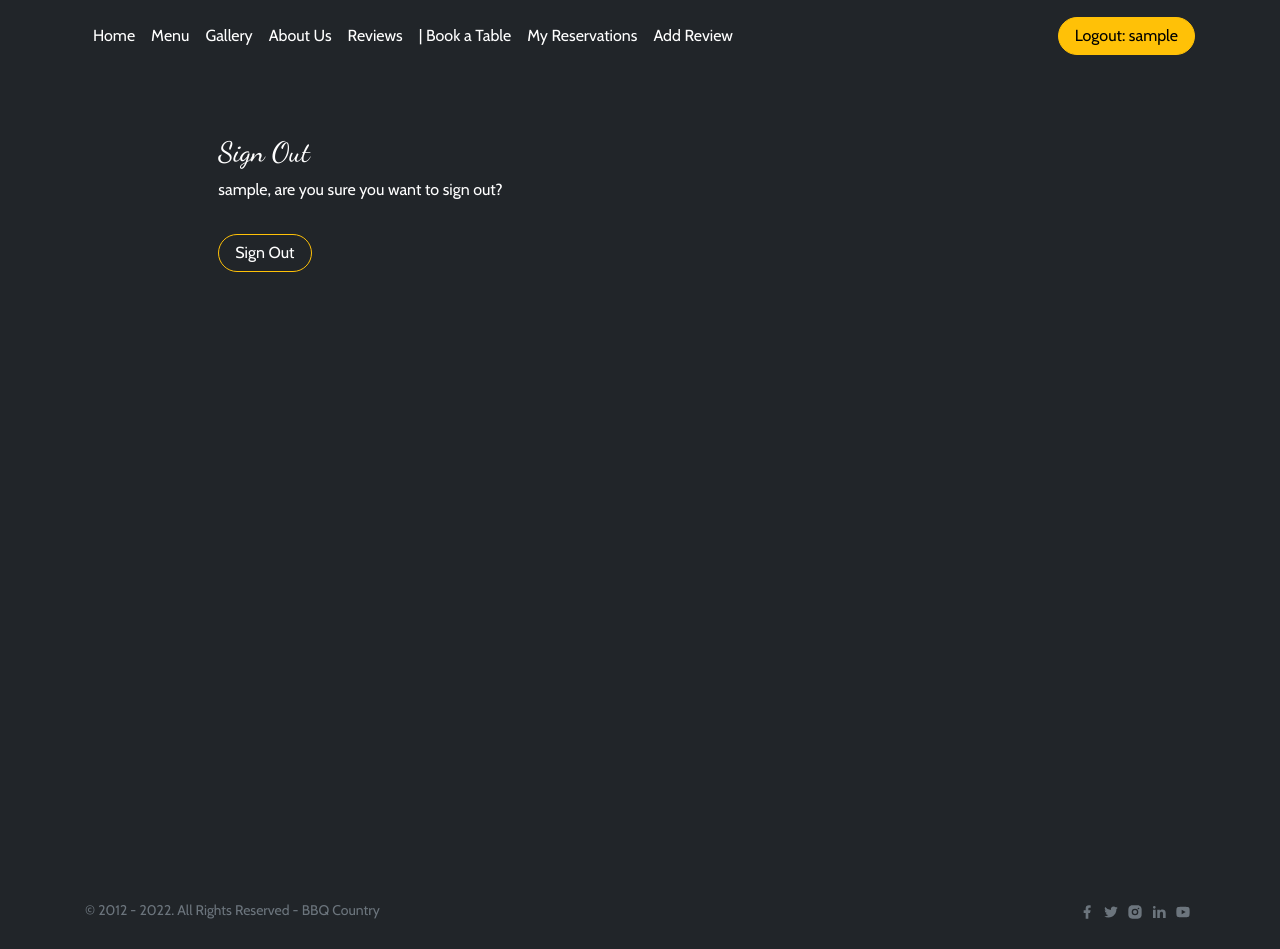
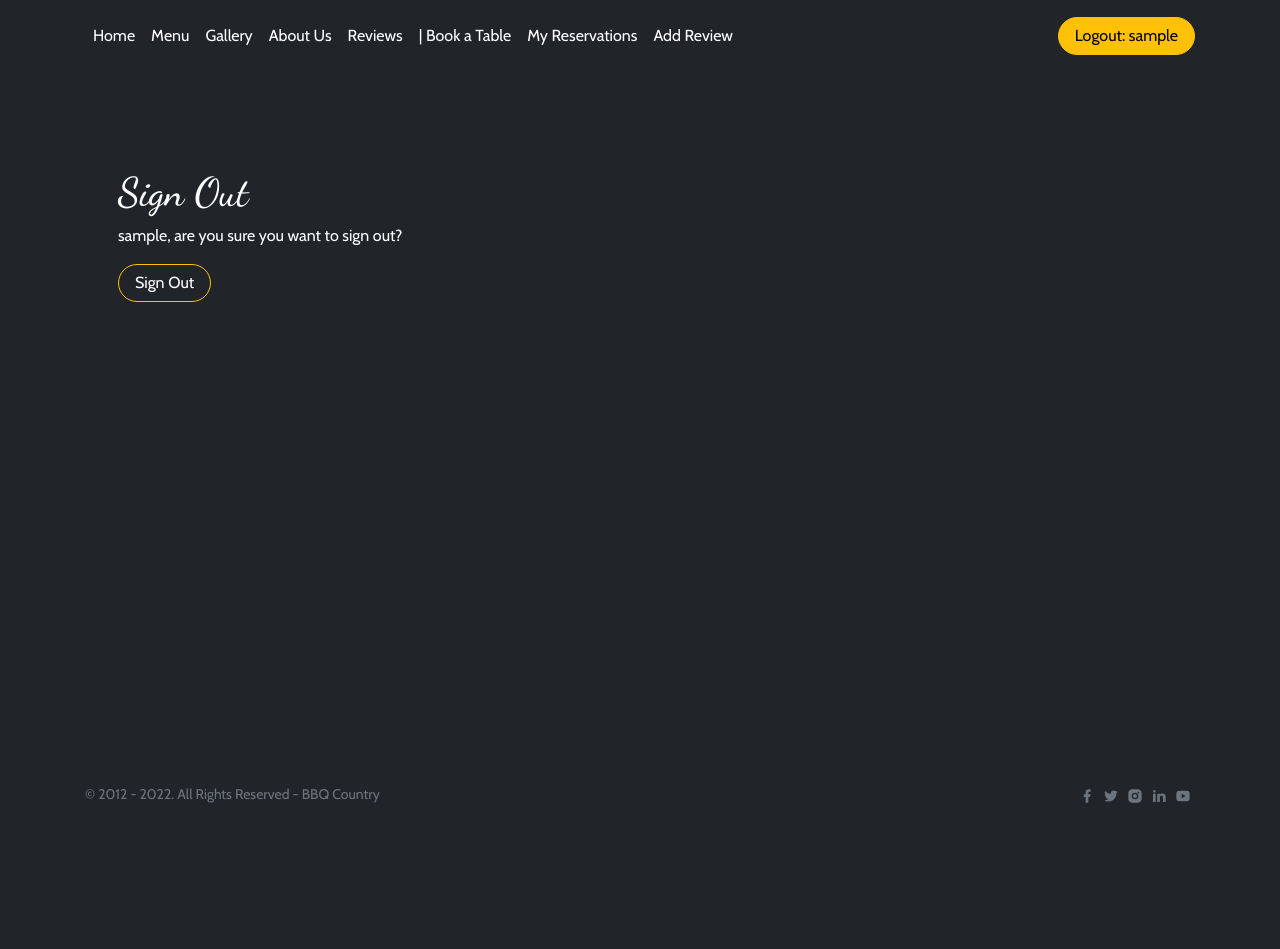
Before and after one commit to Azelliott/bbq-country, a Django app: page /accounts/logout/ in a window 1280 px wide. After the commit the page ends 803 px from the top, so only its background shows below. Run offline with Django 3.2, Linux system fonts and the light colour scheme; the visitor is signed in with stand-in values (Sample User, id 1); some libraries are stand-ins or nearby versions.

Commit message:
Small CSS tweaks on index, menu and reservations, move sign up text to top of the page

```diff
--- a/static/css/style.css
+++ b/static/css/style.css
@@ -2,7 +2,7 @@
 #index-body {
     display: grid;
     grid-template-columns: 1fr 1fr 1fr;
-    grid-template-rows: 100px repeat(auto-fill, minmax(100px, 1fr)) 100px auto;
+    grid-template-rows: 100px repeat(auto-fill, minmax(100px, 1fr)) 100px auto-fill;
     grid-template-areas: 'navbar navbar navbar' 'index-main index-main index-main' '. . .' 'footer footer footer';
 }
 
@@ -13,7 +13,7 @@
     background-repeat: no-repeat;
     background-position: center;
     background-attachment: fixed;
-    min-height: 85vh;
+    min-height: 85.5vh;
 
 }
 
@@ -88,13 +88,13 @@
 #about-body {
     display: grid;
     grid-template-columns: 1fr 1fr 1fr;
-    grid-template-rows: auto repeat(auto-fill, minmax(100px, 1fr)) auto;
+    grid-template-rows: auto repeat(auto-fill, minmax(100px, 1fr)) auto-fill;
     grid-template-areas: 'navbar navbar navbar' 'about about about' 'footer footer footer';
 }
 
 #about-main {
     grid-area: about;
-    min-height: 82vh;
+    min-height: 85.5vh;
 }
 
 label {
@@ -128,7 +128,7 @@ label {
 
 
 #login-main {
-    min-height: 100vh;
+    min-height: 85.5vh;
 }
 
 /* Signup page - allauth */
@@ -141,6 +141,7 @@ label {
 
 #signup-main {
     grid-area: 2 / 1 / 3 / 4;
+    min-height: 85.5vh;
 }
 
 #signup-container {
@@ -159,16 +160,9 @@ label {
 }
 
 /* Sign out page - allauth*/
-#signout-body {
-    display: grid;
-    grid-template-columns: 1fr 1fr 1fr;
-    grid-template-rows: auto auto auto;
-    grid-template-areas: 'navbar navbar navbar' 'signout-main signout-main signout-main' 'footer footer footer';
-}
-
 #signout-main {
     grid-area: signout-main;
-    width: 100%;
+    min-height: 85.5vh;
 }
 
 
@@ -179,6 +173,8 @@ label {
 
 #footer {
     grid-area: footer;
+    min-height: 5vh;
+
 }
 
 #message-container {
@@ -209,6 +205,7 @@ label {
 
 #my_reservations-main {
     grid-area: myreservations-main;
+    min-height: 85.5vh;
 }
 
 #my_reservations-container {
@@ -244,6 +241,7 @@ label {
 
 #add-review-main {
     grid-area: addreview-main;
+    min-height: 85.5vh;
 }
 
 #add-review-container {
@@ -263,6 +261,7 @@ label {
 
 #reviews-main {
     grid-area: reviews-main;
+    min-height: 85.5vh;
 }
 
 #reviews-container {
--- a/templates/about.html
+++ b/templates/about.html
@@ -3,7 +3,7 @@
 {% load static %}
 
 {% block content %}
-    <body class="bg-dark" id="about-body">
+    <div class="bg-dark" id="about-body">
         <section class="bg-dark pb-5 pt-5 text-center text-lg-start text-white-50" id="about-main">
             <div class="container pb-4 pt-4">
                 <div class="align-items-center row">
@@ -21,4 +21,5 @@
                 </div>
             </div>
         </section>
+    </div>
 {% endblock %}
--- a/templates/account/logout.html
+++ b/templates/account/logout.html
@@ -6,17 +6,10 @@
 {% block head_title %}{% trans "Sign Out" %}{% endblock %}
 
 {% block content %}
-<body id="signout-body">
-<div class="background-center-center background-cover bg-dark min-vh-100 pb-5 position-relative pt-5 text-secondary" id="signout-main">
-    <div class="row">
-        <div class="col-md-8 mt-3 offset-md-2 text-white">
-            <h3>{% trans "Sign Out" %}</h3>
-
+<section class="bg-dark pb-5 pt-5 text-center text-lg-start text-white" id="signout-main">
+    <div class="container px-5 my-5" id="sign-up-container">
+  <h1>{% trans "Sign Out" %}</h1>
   <p>{{ user.get_username }}{% trans ', are you sure you want to sign out?' %}</p>
-        </div>
-    </div>
-    <div class="row bg-dark">
-        <div class="col-md-8 mt-3 offset-md-2">
 
   <form method="post" action="{% url 'account_logout' %}">
     {% csrf_token %}
@@ -26,6 +19,5 @@
     <button class="btn btn-outline-warning btn-signup right text-white" type="submit">{% trans 'Sign Out' %}</button>
 </form>
   </div>
-    </div>
-</div>
+  </section>
 {% endblock %}
--- a/templates/add_review.html
+++ b/templates/add_review.html
@@ -8,7 +8,7 @@
 Authenticated users can write the review.
 Review contains title, review and rating.
 Form is posted to database  -->
-    <body class="bg-dark" id="add-review-body">
+    <div class="bg-dark" id="add-review-body">
         <section class="bg-dark pb-3 pt-3 text-center text-lg-start text-white-50" id="add-review-main">
             <div class="container" id="message-container">
                 <div class="row">
@@ -39,5 +39,6 @@ Form is posted to database  -->
                 </div>
             </div>
         </section>
+    </div>
 
 {% endblock %}
--- a/templates/base.html
+++ b/templates/base.html
@@ -27,9 +27,8 @@
         <script src="//cdnjs.cloudflare.com/ajax/libs/timepicker/1.3.5/jquery.timepicker.min.js"></script>
         <!-- Favicon -->
         <link rel="icon" href="{% static 'image/favicon.png' 'image' %}">
-
     </head>
-
+<body>
         <header class="p-3 bg-dark text-white" id="navbar">
             <div class="container">
                 <div class="d-flex flex-wrap align-items-center justify-content-center justify-content-lg-start">
@@ -79,6 +78,7 @@
     {% block content %}
     <!-- Content Goes here -->
     {% endblock content %}
+    </body>
     <footer class="bg-dark pb-3 pt-3 small text-secondary" id="footer">
         <div class="container">
             <div class="align-items-center row">
--- a/templates/booking.html
+++ b/templates/booking.html
@@ -4,7 +4,7 @@
 {% load crispy_forms_tags %}
 
 {% block content %}
-    <body class="bg-dark" id="booking-body">
+    <div class="bg-dark" id="booking-body">
         <div id="booking-messages" class="col-md-8 offset-md-2">
             {% for message in messages %}
             <div class="alert {{ message.tags }} alert-dismissible fade show" id="msg" role="alert">
@@ -48,6 +48,7 @@
                 </form>
             </div>
         </section>
+    </div>
         <script>
             $(function () {
               $("#datepicker").datepicker({
--- a/templates/gallery.html
+++ b/templates/gallery.html
@@ -3,7 +3,7 @@
 {% load static %}
 
 {% block content %}
-<body id="gallery-body">
+<div id="gallery-body">
         <div class="carousel slide" data-bs-ride="carousel" data-bs-keyboard="true" id="gallery-main">
             <ol class="carousel-indicators">
                 <li data-bs-target="#gallery-main" data-bs-slide-to="0" class="active"></li>
@@ -36,6 +36,7 @@
             <a class="carousel-control-prev" href="#gallery-main" role="button" data-bs-slide="prev"> <span class="carousel-control-prev-icon" aria-hidden="true"></span> <span class="visually-hidden">Previous</span> </a>
             <a class="carousel-control-next" href="#gallery-main" role="button" data-bs-slide="next"> <span class="carousel-control-next-icon" aria-hidden="true"></span> <span class="visually-hidden">Next</span> </a>
         </div>
+    </div>
         <script src="//cdnjs.cloudflare.com/ajax/libs/jquery/3.2.1/jquery.min.js"></script>
         <link rel="stylesheet" href="//cdnjs.cloudflare.com/ajax/libs/fancybox/2.1.5/jquery.fancybox.min.css" media="screen"/>
         <script src="//cdnjs.cloudflare.com/ajax/libs/fancybox/2.1.5/jquery.fancybox.min.js"></script>
--- a/templates/index.html
+++ b/templates/index.html
@@ -3,8 +3,7 @@
 {% load static %}
 
 {% block content %}
-
-<body id="index-body">
+<div id="index-body">
     <section class="background-center-center background-cover bg-dark pb-5 position-relative pt-5 text-secondary" id="index-main">
         <div class="container" id="message-container">
             <div class="row">
@@ -30,6 +29,7 @@
             </div>
         </div>
     </section>
+</div>
     <script>
         setTimeout(function () {
             let messages = document.getElementById('msg');
--- a/templates/menu.html
+++ b/templates/menu.html
@@ -3,7 +3,7 @@
 {% load static %}
 
 {% block content %}
-<body id="menu-body">
+<div id="menu-body">
         <section class="background-center-center background-cover bg-dark min-vh-100 pb-5 position-relative pt-5 text-secondary" id="menu-main">
             <div class="bg-white border-white card" id="card-1">
                 <img class="h-75 img-thumbnail w-100" src="https://images.unsplash.com/photo-1611354609291-69aba96e45df?crop=entropy&cs=tinysrgb&fit=max&fm=jpg&ixid=MnwyMDkyMnwwfDF8c2VhcmNofDV8fGJicSUyMHJpYnN8ZW58MHx8fHwxNjYxMzA2Mjk0&ixlib=rb-1.2.1&q=80&w=400" loading="lazy" alt="BBQ Ribs"/>
@@ -60,4 +60,5 @@
                 </div>
             </div>
         </section>
+    </div>
 {% endblock %}
--- a/templates/my_reservations.html
+++ b/templates/my_reservations.html
@@ -5,7 +5,7 @@
 
 {% block content %}
 <!-- Reservation info in a table with buttons to update or delete the entries next to each entry.-->
-    <body class="bg-dark" id="my_reservations-body">
+    <div class="bg-dark" id="my_reservations-body">
         <section class="bg-dark pb-3 pt-3 text-center text-lg-start text-white-50" id="my_reservations-main">
             <div class="container" id="message-container">
                 <div class="row">
@@ -57,6 +57,7 @@
                 {% endif %}
             </div>
         </section>
+    </div>
         <!-- Message timeout -->
         <script>
             setTimeout(function () {
--- a/templates/reviews.html
+++ b/templates/reviews.html
@@ -7,7 +7,7 @@
 <!-- Reviews page.
 Each review card has a title and a review in main card body, and user, rating and date in smaller font on the right side.
 Reviews are sorted by date and paginated. -->
-    <body class="bg-dark" id="reviews-body">
+    <div class="bg-dark" id="reviews-body">
         <section class="bg-dark pb-3 pt-3 text-center text-lg-start text-white-50" id="reviews-main">
             <div class="container" id="message-container">
                 <div class="row">
@@ -61,6 +61,7 @@ Reviews are sorted by date and paginated. -->
                     </div>
                 </div>
         </section>
+    </div>
         <script>
             setTimeout(function () {
                 let messages = document.getElementById('msg');
```
Also changed, not shown: templates/account/signup.html (+10 -8 lines). Lines whose indentation alone changed are shown as unchanged.
